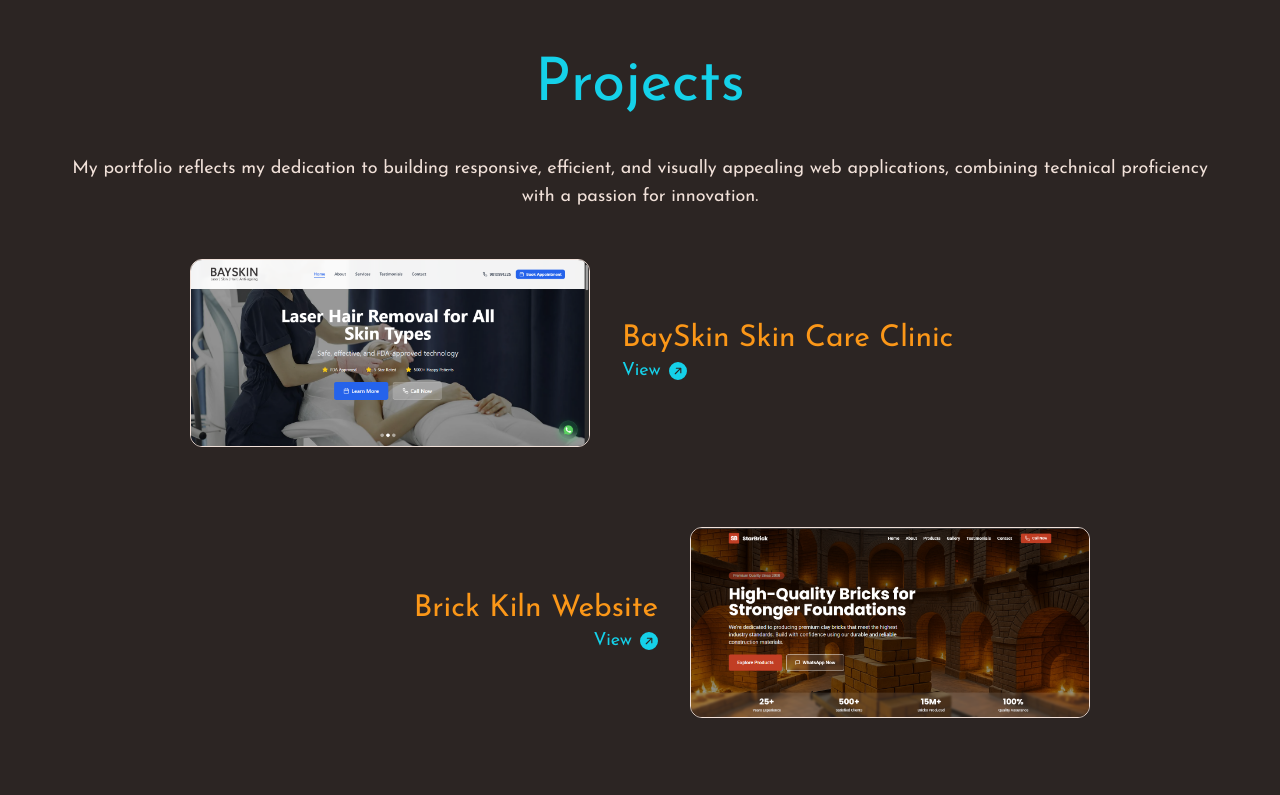
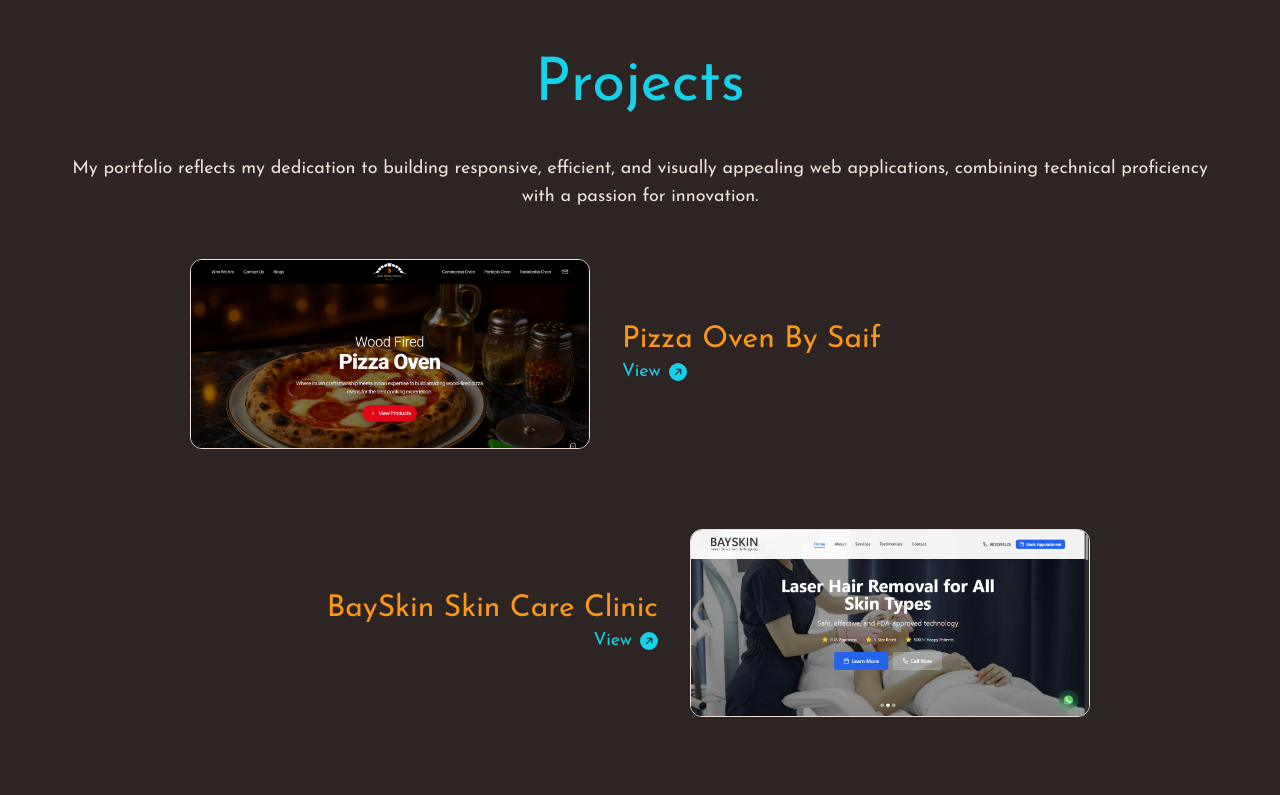
Before and after one commit to umairrr47/MyPortfolio, a React (Vite) app: page / in a window 1280 px wide. Shown: the part 2000-2795 px from the top of the page. Built offline with nearby package versions, Linux system fonts and the light colour scheme.

Commit message:
Add project

```diff
--- a/src/components/projectsSection/ProjectsMain.jsx
+++ b/src/components/projectsSection/ProjectsMain.jsx
@@ -6,19 +6,32 @@ import web1 from "../../assets/images/website-img-1.png";
 import Brick from "../../assets/images/brick.png";
 import Edumall from "../../assets/images/edumal.png";
 import BaySkin from "../../assets/images/BaySkinn.png"
+import PizzaOven from "../../assets/images/pizzaoven.png"
 
 const projects = [
   {
+    name: "Pizza Oven By Saif",
+    align: "right",
+    image: PizzaOven,
+    link: "https://pizza-oven-by-saif.vercel.app/",
+  },
+  {
     name: "BaySkin Skin Care Clinic",
-    align: "right",
+    align: "left",
     image: BaySkin,
     link: "https://bayskin.in/",
   },
   {
     name: "Brick Kiln Website",
-    align: "left",
+    align: "right",
     image: Brick,
     link: "https://star-brick.vercel.app/",
+  },
+   {
+    name: "EduMall",
+    align: "left",
+    image: Edumall,
+    link: "https://edumall-ten.vercel.app/",
   },
   {
     name: "FitNexus Fitness Platform",
@@ -27,12 +40,6 @@ const projects = [
     link: "https://fit-nexus-seven.vercel.app/",
   },
 
-  {
-    name: "EduMall",
-    align: "left",
-    image: Edumall,
-    link: "https://edumall-ten.vercel.app/",
-  },
 ];
 
 const ProjectsMain = () => {
```
Also changed, not shown: src/assets/images/pizzaoven.png (added).
